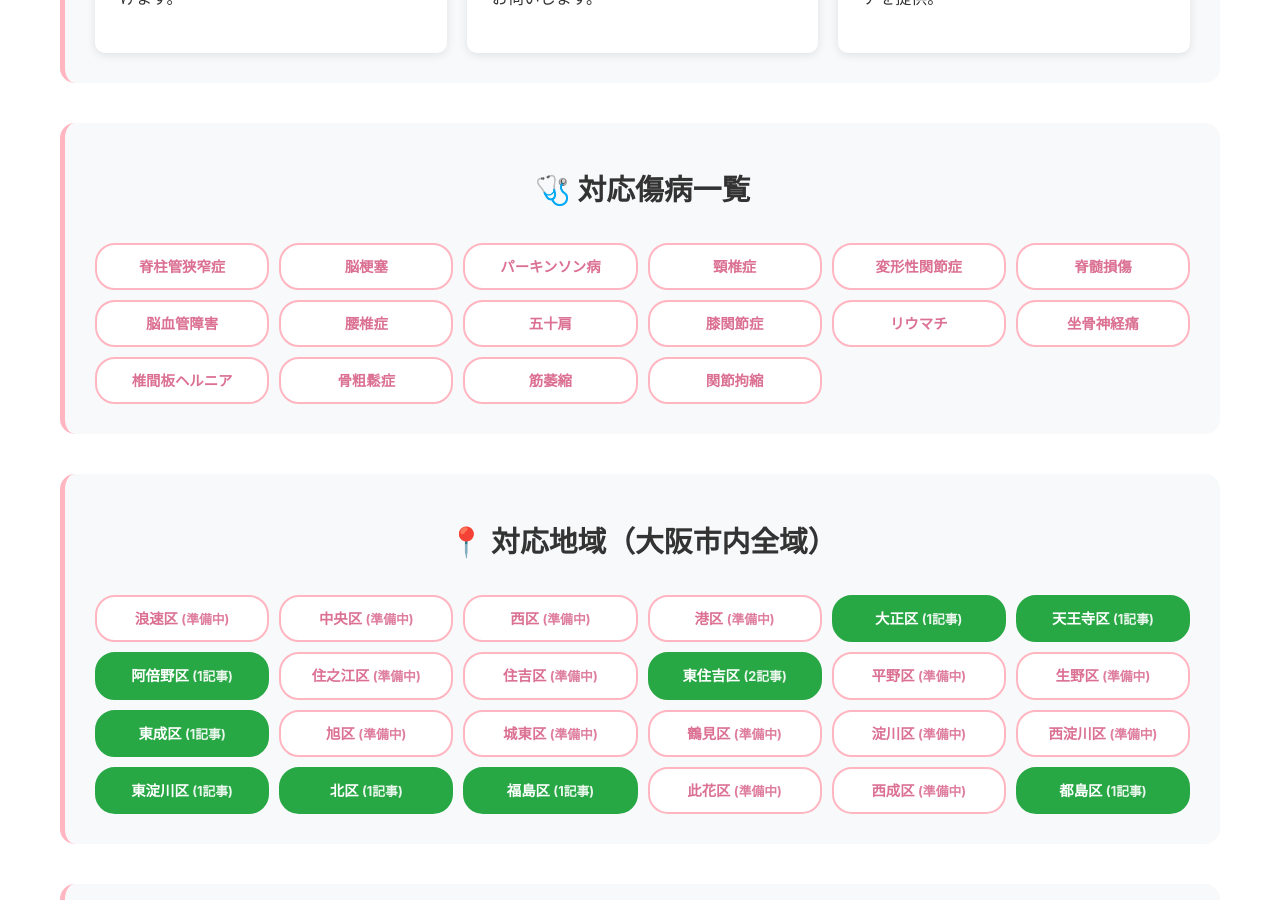
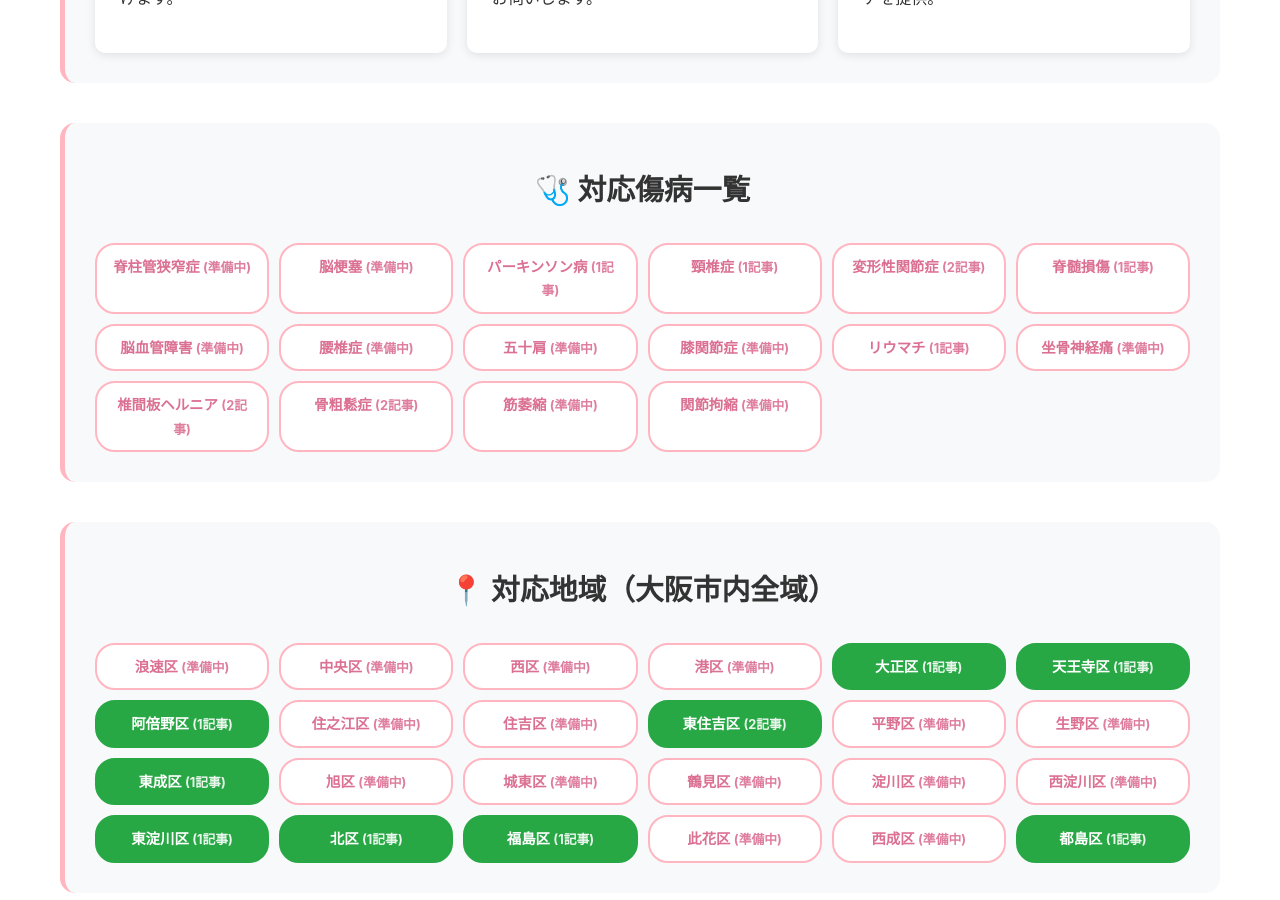
Before and after one commit to satoshi-kemmotsu/blog, a Jekyll site: the page built from index.html, in a window 1280 px wide and 900 px high, scrolled down 713 px. Built offline with Jekyll 4.4.1, drawn with Linux system fonts in a browser that asks for light colours.

Commit message:
症状別セクションをSEO最適化: 独立ページリンクに変更
変更内容:
- テキスト表示: <span>{{ condition }}</span>
- ↓
- 独立ページリンク: <a href='/symptoms/{{ condition }}/'>

追加機能:
✅ 記事数表示: 「椎間板ヘルニア (2記事)」
✅ 記事なしも対応: 「パーキンソン病 (準備中)」
✅ active/通常状態のスタイル対応

SEO効果:
✅ 症状特化URL (16症状×24地域 = 384ページ)
✅ 「椎間板ヘルニア 大阪」等での上位表示
✅ 症状検索での流入増
✅ トップページからの内部リンク最適化

地域リンクに続く第2弾SEO強化

🤖 Generated with Claude Code

Co-Authored-By: Claude <noreply@anthropic.com>

```diff
--- a/index.html
+++ b/index.html
@@ -46,7 +46,12 @@ description: "大阪市での訪問マッサージ・在宅医療マッサージ
   <h2>🩺 対応傷病一覧</h2>
   <div class="conditions-grid">
     {% for condition in site.conditions %}
-      <span class="condition-tag">{{ condition }}</span>
+      {% assign condition_posts = site.posts | where: "condition", condition %}
+      {% if condition_posts.size > 0 %}
+        <a href="/symptoms/{{ condition }}/" class="condition-tag active">{{ condition }} <span class="count">({{ condition_posts.size }}記事)</span></a>
+      {% else %}
+        <a href="/symptoms/{{ condition }}/" class="condition-tag">{{ condition }} <span class="count">(準備中)</span></a>
+      {% endif %}
     {% endfor %}
   </div>
 </section>
```
